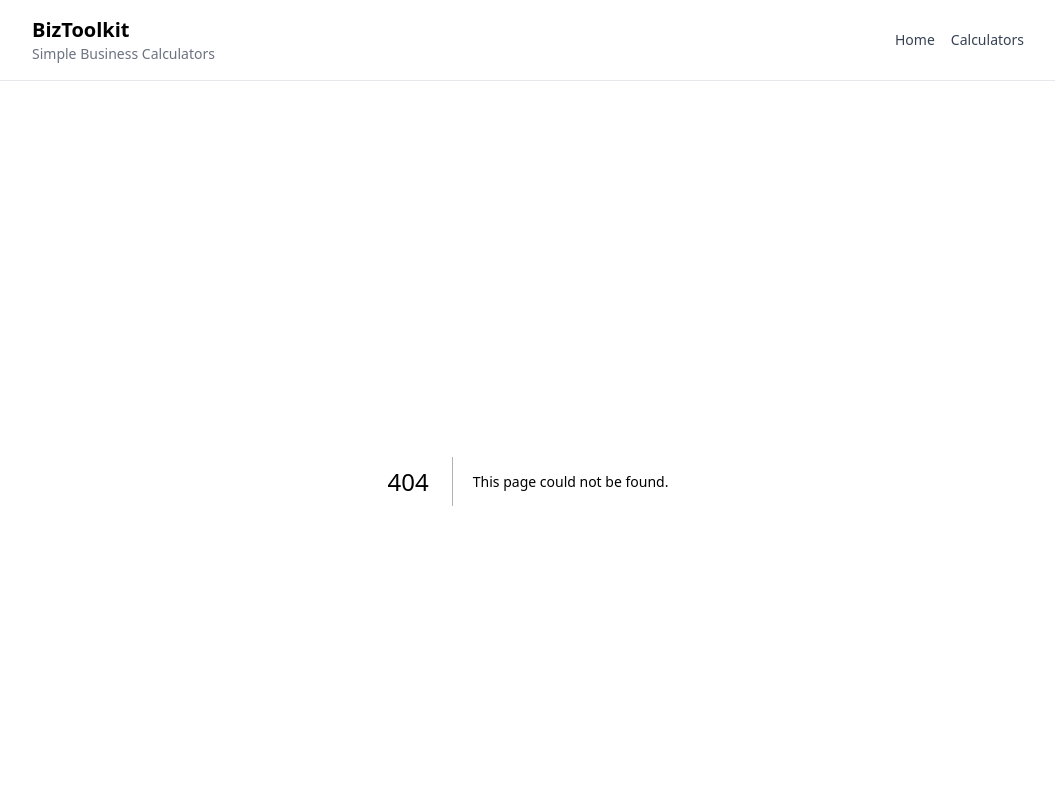
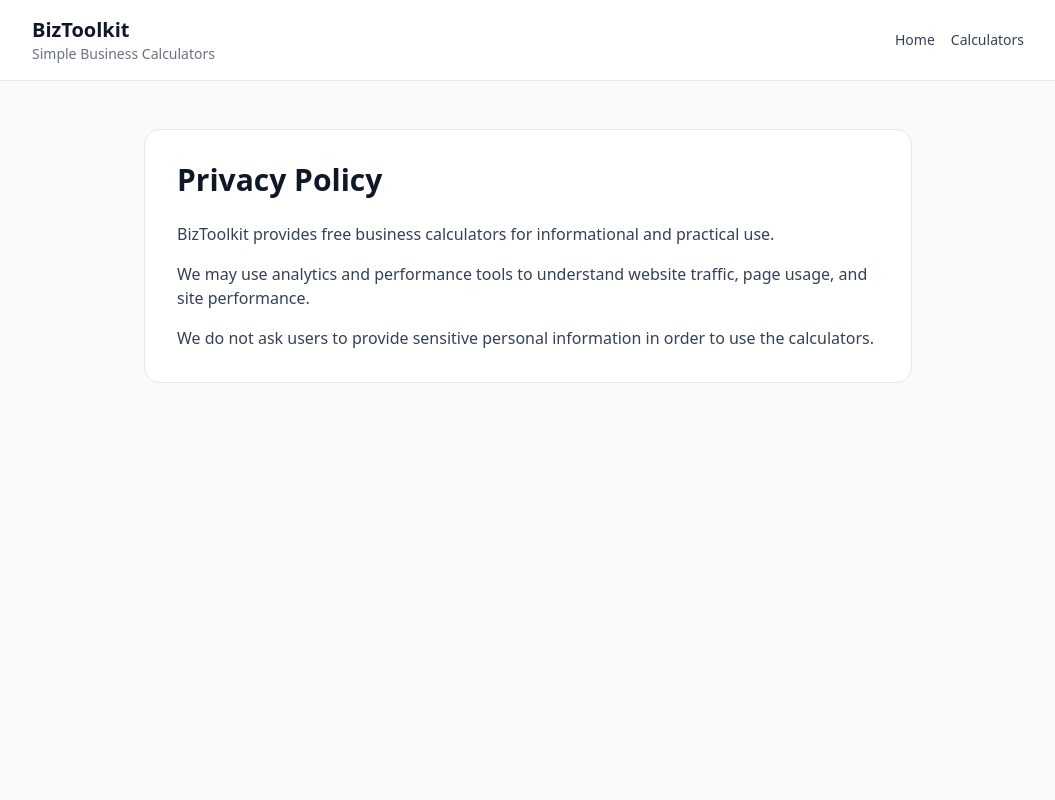
Before and after one commit to wakilmustaqeem/biztoolkit, a Next.js app: page /privacy in a window 1280 px wide. Before the commit this address had no page. Shown: the top 800 px of the page, without its empty margins (112-1167 px from the left). Built offline with nearby package versions, Linux system fonts and the light colour scheme.

Commit message:
Restore Privacy Policy page

```diff
--- /dev/null
+++ b/app/privacy/page.tsx
@@ -0,0 +1,32 @@
+import type { Metadata } from "next";
+
+export const metadata: Metadata = {
+  title: "Privacy Policy",
+  description: "Privacy information for BizToolkit visitors and users.",
+};
+
+export default function PrivacyPage() {
+  return (
+    <main className="min-h-screen bg-gray-50 py-12 px-4">
+      <div className="max-w-3xl mx-auto bg-white rounded-2xl border border-gray-200 p-6 sm:p-8">
+        <h1 className="text-3xl font-bold text-gray-900 mb-6">
+          Privacy Policy
+        </h1>
+        <div className="space-y-4 text-gray-700">
+          <p>
+            BizToolkit provides free business calculators for informational and
+            practical use.
+          </p>
+          <p>
+            We may use analytics and performance tools to understand website
+            traffic, page usage, and site performance.
+          </p>
+          <p>
+            We do not ask users to provide sensitive personal information in
+            order to use the calculators.
+          </p>
+        </div>
+      </div>
+    </main>
+  );
+}
```
